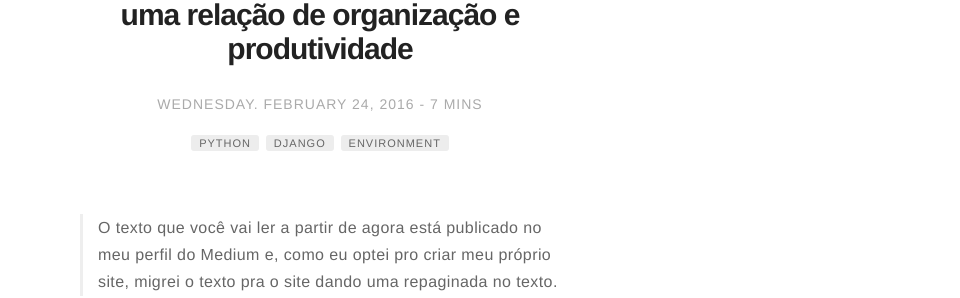
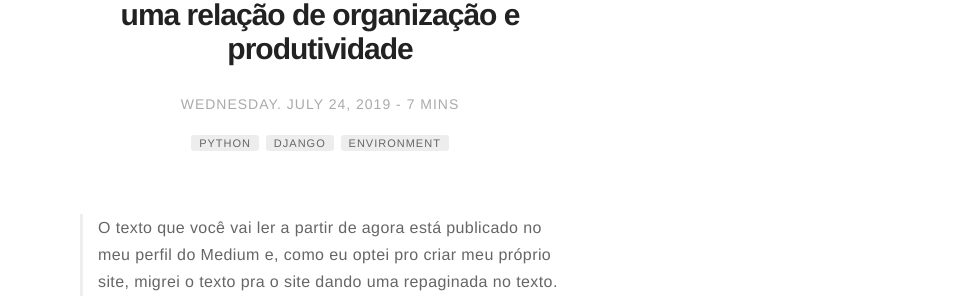
Before and after one commit to lucasferreiraek/lucasferreiraek.github.io, a Jekyll site: the page built from _posts/2019-07-21-python-django-e-ambientes-virtuais-uma-relaco-de-organizaco-e-produtividade.md, in a window 1280 px wide and 900 px high. Shown: the part 161-459 px from the top of the window, without its empty margins (320-1280 px from the left). Built offline with Jekyll 4.4.1, drawn with Linux system fonts in a browser that asks for light colours; our own code applies the rules of GitHub Pages for plain Markdown files; comment, search, counter and statistics services are not loaded.

Commit message:
First post almost done

```diff
--- a/_posts/2019-07-21-python-django-e-ambientes-virtuais-uma-relaco-de-organizaco-e-produtividade.md
+++ b/_posts/2019-07-21-python-django-e-ambientes-virtuais-uma-relaco-de-organizaco-e-produtividade.md
@@ -1,6 +1,6 @@
 ---
 title: 'Python, Django e Ambientes Virtuais: uma relação de organização e produtividade'
-date: 2016-02-24 22:44
+date: 2019-07-24 16:51
 headerImage: false
 tag:
 - python
```
